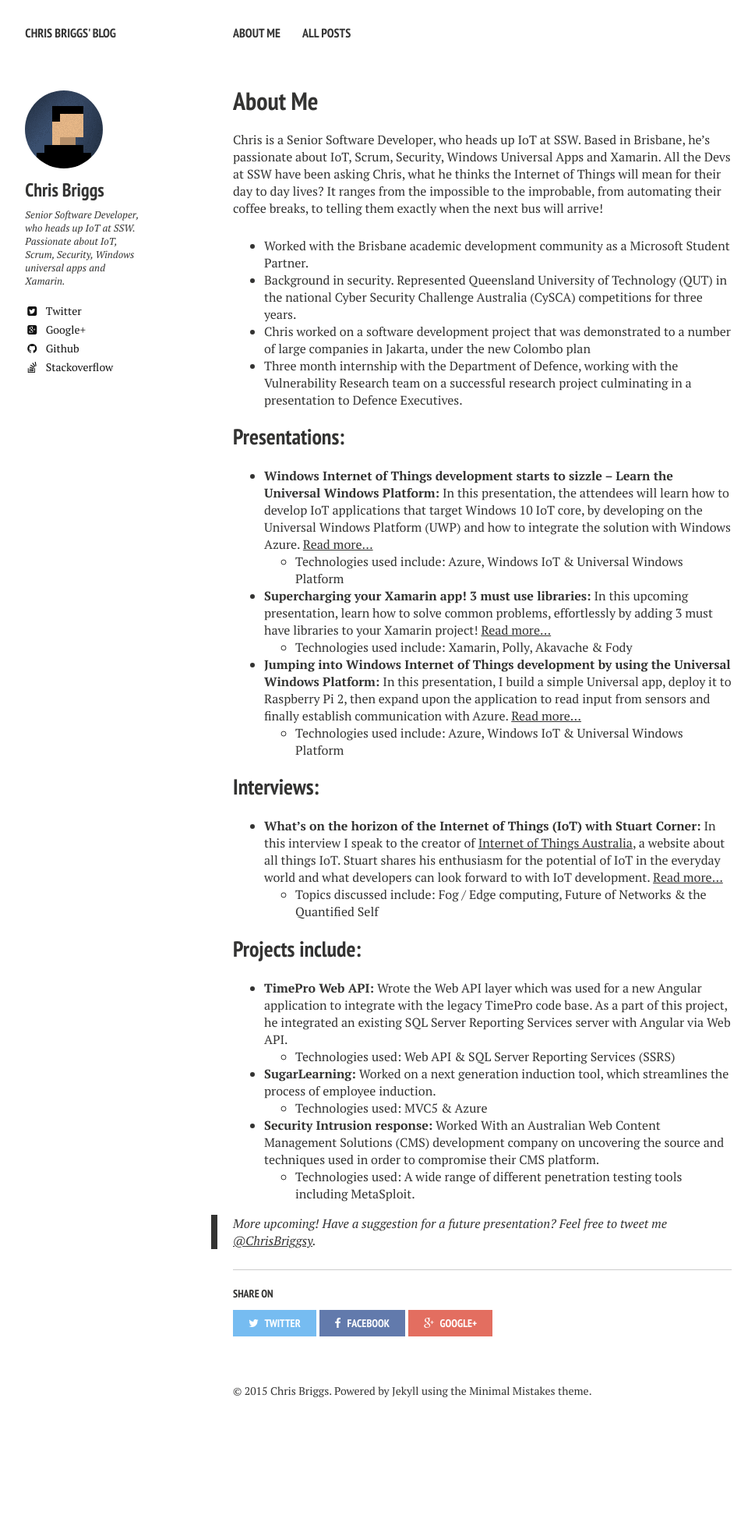
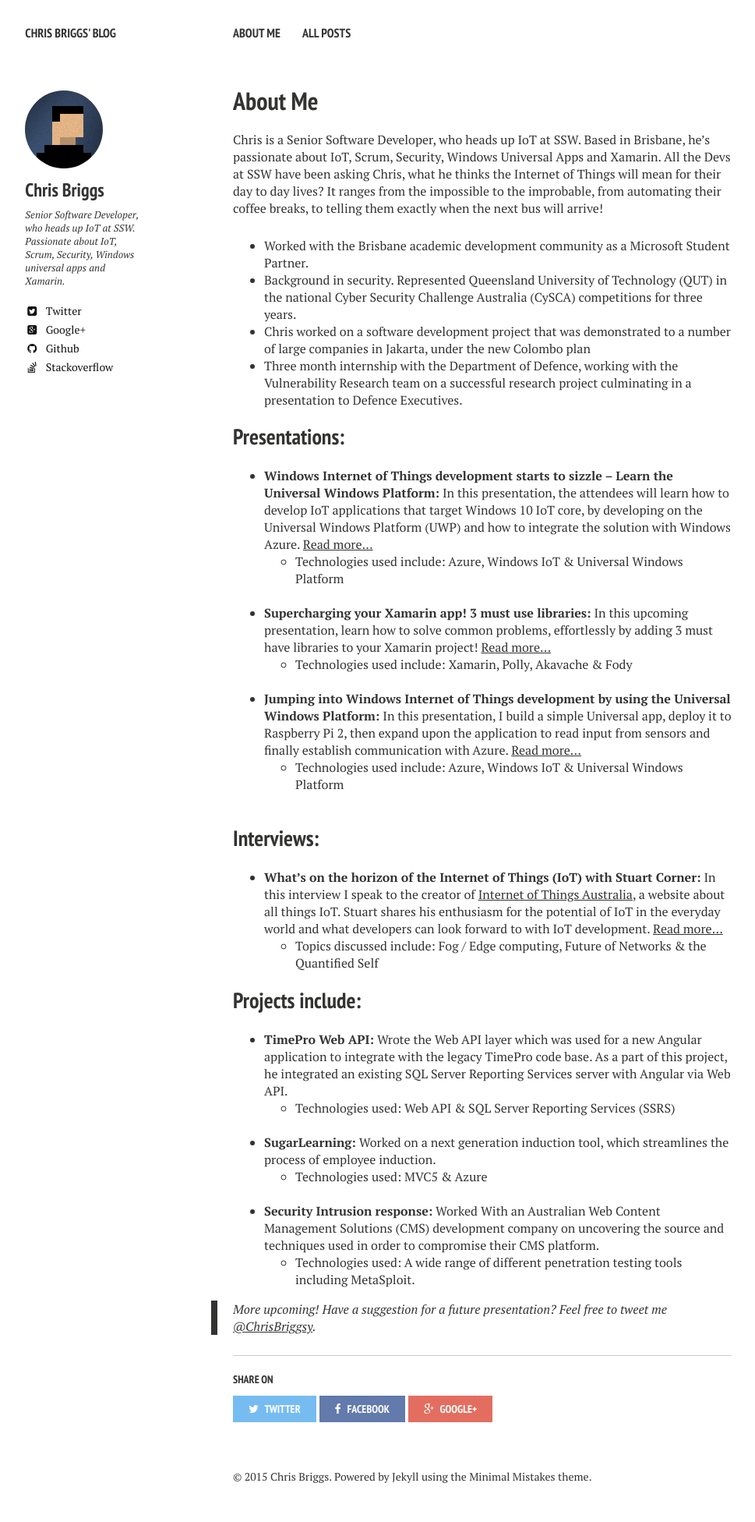
Before and after one commit to Briggsc28/briggsc28.github.io, a Jekyll site: the page built from about/index.md, in a window 1280 px wide. Shown: the whole page at 78% size, without its empty margins (21-990 px from the left). Built offline with Jekyll 4.4.1, drawn with Linux system fonts in a browser that asks for light colours; nearby versions of some CDN libraries; before the commit the page ends 1842 px from its top, so only the background shows below that.

Commit message:
Added line breaks

```diff
--- a/about/index.md
+++ b/about/index.md
@@ -20,13 +20,13 @@
 ## Presentations:
 
 * **Windows Internet of Things development starts to sizzle – Learn the Universal Windows Platform:** In this presentation, the attendees will learn how to develop IoT applications that target Windows 10 IoT core, by developing on the Universal Windows Platform (UWP) and how to integrate the solution with Windows Azure. [Read more...](http://blog.chrisbriggsy.com/Windows-Internet-of-Things-development-starts-to-sizzle/)
-  * Technologies used include: Azure, Windows IoT & Universal Windows Platform <BR>
+  * Technologies used include: Azure, Windows IoT & Universal Windows Platform <BR><BR>
 
 * **Supercharging your Xamarin app! 3 must use libraries:** In this upcoming presentation, learn how to solve common problems, effortlessly by adding 3 must have libraries to your Xamarin project!  [Read more...](http://blog.chrisbriggsy.com/Supercharging-your-Xamarin-app/)
-  * Technologies used include: Xamarin, Polly, Akavache & Fody <BR>
+  * Technologies used include: Xamarin, Polly, Akavache & Fody <BR><BR>
 
 * **Jumping into Windows Internet of Things development by using the Universal Windows Platform:** In this presentation, I build a simple Universal app, deploy it to Raspberry Pi 2, then expand upon the application to read input from sensors and finally establish communication with Azure.  [Read more...](http://blog.chrisbriggsy.com/Dev-superpowers-Jumping-into-windows-internet-of-things/)
-  * Technologies used include: Azure, Windows IoT & Universal Windows Platform <BR>
+  * Technologies used include: Azure, Windows IoT & Universal Windows Platform <BR><BR>
 
 ## Interviews:
 
@@ -37,9 +37,9 @@
 ## Projects include:
 
 * **TimePro Web API:** Wrote the Web API layer which was used for a new Angular application to integrate with the legacy TimePro code base. As a part of this project, he integrated an existing SQL Server Reporting Services server with Angular via Web API.
-  * Technologies used: Web API & SQL Server Reporting Services (SSRS)<BR>
+  * Technologies used: Web API & SQL Server Reporting Services (SSRS)<BR><BR>
 * **SugarLearning:** Worked on a next generation induction tool, which streamlines the process of employee induction.
-  * Technologies used: MVC5 & Azure<BR>
+  * Technologies used: MVC5 & Azure<BR><BR>
 * **Security Intrusion response:** Worked With an Australian Web Content Management Solutions (CMS) development company on uncovering the source and techniques used in order to compromise their CMS platform.
   * Technologies used: A wide range of different penetration testing tools including MetaSploit.
 
```
